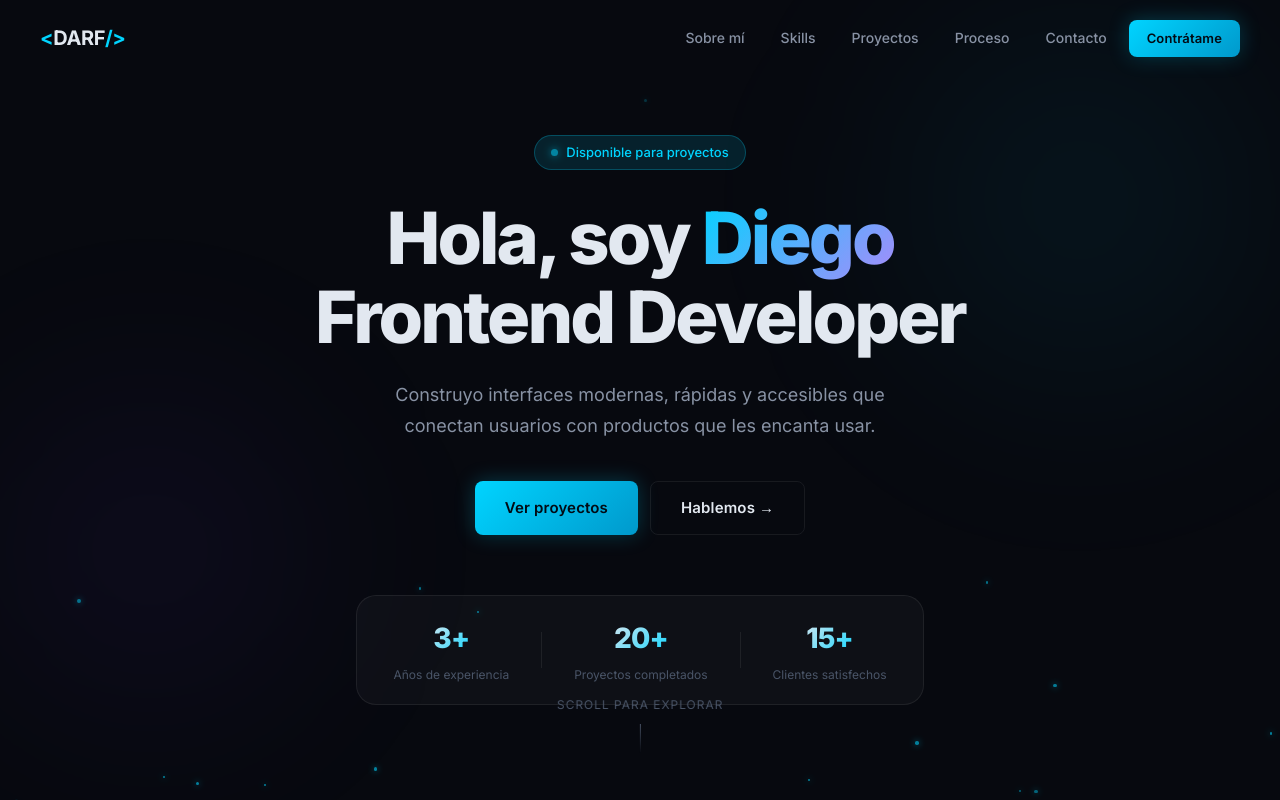
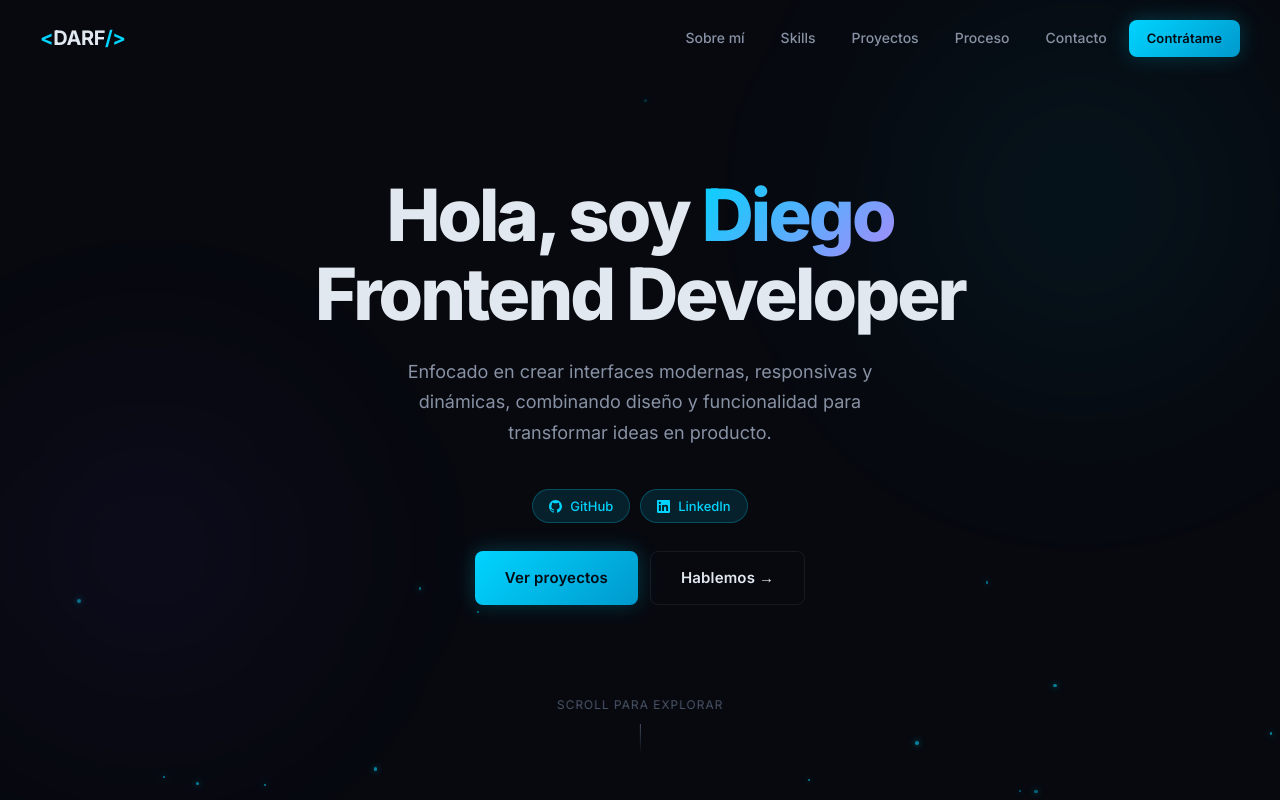
Before and after one commit to diegoAlexandre17/portfolio, a React (Vite) app: page / in a window 1280 px wide. Shown: the top 800 px of the page. Built offline with nearby package versions, Linux system fonts and the light colour scheme.

Commit message:
update readme & hero

```diff
--- a/src/App.css
+++ b/src/App.css
@@ -315,6 +315,15 @@
   max-width: 760px;
 }
 
+.hero__badges {
+  display: flex;
+  align-items: center;
+  gap: 10px;
+  justify-content: center;
+  flex-wrap: wrap;
+  margin-bottom: 28px;
+}
+
 .hero__badge {
   display: inline-flex;
   align-items: center;
@@ -326,17 +335,17 @@
   border: 1px solid var(--border-accent);
   border-radius: 99px;
   padding: 6px 16px;
-  margin-bottom: 28px;
 }
 
-.hero__badge::before {
-  content: '';
-  width: 7px;
-  height: 7px;
-  background: var(--accent);
-  border-radius: 50%;
-  box-shadow: 0 0 8px var(--accent);
-  animation: pulse 2s infinite;
+.hero__badge--link {
+  text-decoration: none;
+  transition: all var(--transition);
+}
+
+.hero__badge--link:hover {
+  background: rgba(0, 212, 255, 0.15);
+  border-color: var(--accent);
+  box-shadow: 0 0 12px rgba(0, 212, 255, 0.2);
 }
 
 @keyframes pulse {
@@ -369,46 +378,6 @@
   margin-bottom: 60px;
 }
 
-.hero__stats {
-  display: inline-flex;
-  align-items: center;
-  gap: 32px;
-  background: var(--surface);
-  border: 1px solid var(--border);
-  border-radius: var(--radius-lg);
-  padding: 20px 36px;
-  backdrop-filter: blur(10px);
-}
-
-.stat {
-  display: flex;
-  flex-direction: column;
-  align-items: center;
-  gap: 4px;
-}
-
-.stat__value {
-  font-size: 28px;
-  font-weight: 800;
-  color: var(--text-bright);
-  letter-spacing: -0.03em;
-  background: linear-gradient(135deg, var(--text-bright) 0%, var(--accent) 100%);
-  -webkit-background-clip: text;
-  -webkit-text-fill-color: transparent;
-  background-clip: text;
-}
-
-.stat__label {
-  font-size: 12px;
-  color: var(--text-dim);
-  white-space: nowrap;
-}
-
-.stat__divider {
-  width: 1px;
-  height: 36px;
-  background: var(--border);
-}
 
 .hero__scroll {
   position: absolute;
@@ -904,13 +873,6 @@
     flex-direction: column;
     text-align: center;
   }
-  .hero__stats {
-    gap: 20px;
-    padding: 16px 24px;
-  }
-  .stat__value {
-    font-size: 22px;
-  }
   .contact-box {
     padding: 48px 24px;
   }
--- a/src/components/Hero.tsx
+++ b/src/components/Hero.tsx
@@ -1,30 +1,58 @@
+function GithubIcon() {
+  return (
+    <svg
+      width="13"
+      height="13"
+      viewBox="0 0 24 24"
+      fill="currentColor"
+      aria-hidden="true"
+    >
+      <path d="M12 0C5.374 0 0 5.373 0 12c0 5.302 3.438 9.8 8.207 11.387.599.111.793-.261.793-.577v-2.234c-3.338.726-4.033-1.416-4.033-1.416-.546-1.387-1.333-1.756-1.333-1.756-1.089-.745.083-.729.083-.729 1.205.084 1.839 1.237 1.839 1.237 1.07 1.834 2.807 1.304 3.492.997.107-.775.418-1.305.762-1.604-2.665-.305-5.467-1.334-5.467-5.931 0-1.311.469-2.381 1.236-3.221-.124-.303-.535-1.524.117-3.176 0 0 1.008-.322 3.301 1.23A11.509 11.509 0 0 1 12 5.803c1.02.005 2.047.138 3.006.404 2.291-1.552 3.297-1.23 3.297-1.23.653 1.653.242 2.874.118 3.176.77.84 1.235 1.911 1.235 3.221 0 4.609-2.807 5.624-5.479 5.921.43.372.823 1.102.823 2.222v3.293c0 .319.192.694.801.576C20.566 21.797 24 17.3 24 12c0-6.627-5.373-12-12-12z" />
+    </svg>
+  );
+}
+
+function LinkedinIcon() {
+  return (
+    <svg
+      width="13"
+      height="13"
+      viewBox="0 0 24 24"
+      fill="currentColor"
+      aria-hidden="true"
+    >
+      <path d="M20.447 20.452h-3.554v-5.569c0-1.328-.027-3.037-1.852-3.037-1.853 0-2.136 1.445-2.136 2.939v5.667H9.351V9h3.414v1.561h.046c.477-.9 1.637-1.85 3.37-1.85 3.601 0 4.267 2.37 4.267 5.455v6.286zM5.337 7.433a2.062 2.062 0 0 1-2.063-2.065 2.064 2.064 0 1 1 2.063 2.065zm1.782 13.019H3.555V9h3.564v11.452zM22.225 0H1.771C.792 0 0 .774 0 1.729v20.542C0 23.227.792 24 1.771 24h20.451C23.2 24 24 23.227 24 22.271V1.729C24 .774 23.2 0 22.222 0h.003z" />
+    </svg>
+  );
+}
+
 function Particles() {
   const particles = Array.from({ length: 22 }, (_, i) => ({
     id: i,
-    delay:    `${(Math.random() * 8).toFixed(2)}s`,
+    delay: `${(Math.random() * 8).toFixed(2)}s`,
     duration: `${(7 + Math.random() * 10).toFixed(2)}s`,
-    x:        `${(Math.random() * 100).toFixed(1)}%`,
-    size:     `${(1.5 + Math.random() * 2.5).toFixed(1)}px`,
-  }))
+    x: `${(Math.random() * 100).toFixed(1)}%`,
+    size: `${(1.5 + Math.random() * 2.5).toFixed(1)}px`,
+  }));
 
   return (
     <div className="particles" aria-hidden="true">
-      {particles.map(p => (
+      {particles.map((p) => (
         <div
           key={p.id}
           className="particle"
           style={
             {
-              '--delay':    p.delay,
-              '--duration': p.duration,
-              '--x':        p.x,
-              '--size':     p.size,
+              "--delay": p.delay,
+              "--duration": p.duration,
+              "--x": p.x,
+              "--size": p.size,
             } as React.CSSProperties
           }
         />
       ))}
     </div>
-  )
+  );
 }
 
 export default function Hero() {
@@ -35,8 +63,6 @@ export default function Hero() {
       <div className="hero__glow hero__glow--2" />
 
       <div className="hero__content">
-        <div className="hero__badge">Disponible para proyectos</div>
-
         <h1 className="hero__title">
           Hola, soy <span className="text-accent">Diego</span>
           <br />
@@ -44,30 +70,36 @@ export default function Hero() {
         </h1>
 
         <p className="hero__subtitle">
-          Construyo interfaces modernas, rápidas y accesibles que conectan
-          usuarios con productos que les encanta usar.
+          Enfocado en crear interfaces modernas, responsivas y dinámicas,
+          combinando diseño y funcionalidad para transformar ideas en producto.
         </p>
 
-        <div className="hero__actions">
-          <a href="#projects" className="btn btn--lg">Ver proyectos</a>
-          <a href="#contact"  className="btn btn--outline btn--lg">Hablemos →</a>
+        <div className="hero__badges">
+          <a
+            href="https://github.com/diegoAlexandre17"
+            className="hero__badge hero__badge--link"
+            target="_blank"
+            rel="noopener noreferrer"
+          >
+            <GithubIcon /> GitHub
+          </a>
+          <a
+            href="https://www.linkedin.com/in/diego-alexandre-rangel/"
+            className="hero__badge hero__badge--link"
+            target="_blank"
+            rel="noopener noreferrer"
+          >
+            <LinkedinIcon /> LinkedIn
+          </a>
         </div>
 
-        <div className="hero__stats">
-          <div className="stat">
-            <span className="stat__value">3+</span>
-            <span className="stat__label">Años de experiencia</span>
-          </div>
-          <div className="stat__divider" />
-          <div className="stat">
-            <span className="stat__value">20+</span>
-            <span className="stat__label">Proyectos completados</span>
-          </div>
-          <div className="stat__divider" />
-          <div className="stat">
-            <span className="stat__value">15+</span>
-            <span className="stat__label">Clientes satisfechos</span>
-          </div>
+        <div className="hero__actions">
+          <a href="#projects" className="btn btn--lg">
+            Ver proyectos
+          </a>
+          <a href="#contact" className="btn btn--outline btn--lg">
+            Hablemos →
+          </a>
         </div>
       </div>
 
@@ -76,5 +108,5 @@ export default function Hero() {
         <div className="scroll-arrow" />
       </div>
     </section>
-  )
+  );
 }
```
Also changed, not shown: 1 other file (tests, documents, lock files or other folders).
